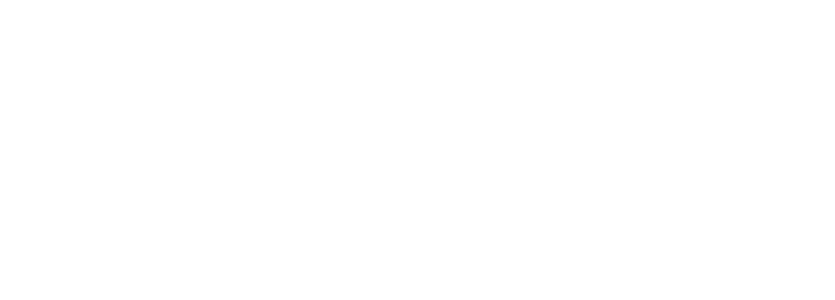
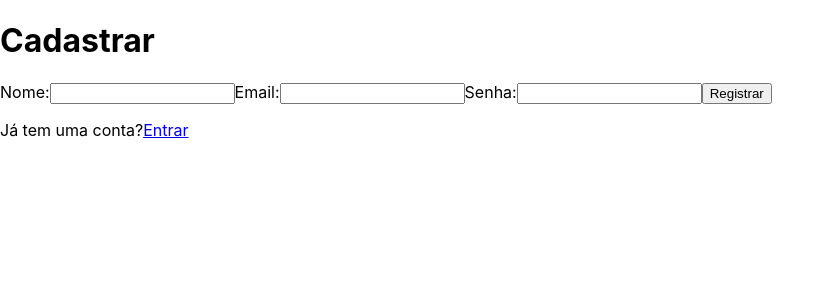
Before and after one commit to netrometro/UPE-2022.2-Equipe09, a React (Create React App) app in the folder web/app/: page /register in a window 1280 px wide. Before the commit this address had no page. Shown: the top 300 px of the page, without its empty margins (0-835 px from the left). Built offline with nearby package versions, Linux system fonts and the light colour scheme.

Commit message:
Configurando o app,js
Configurando o app.js para receber a rota que vai ter a tela de registro

```diff
--- a/web/app/src/components/Login/Login.js
+++ b/web/app/src/components/Login/Login.js
@@ -36,7 +36,7 @@ export function Login() {
                 </label>
                 <button type='submit'>Entrar</button>
                 <div>
-                    <p>Não tem uma conta?<a href='/'>Cadastrar-se</a></p>
+                    <p>Não tem uma conta? <a href='/register'>Cadastrar-se</a></p>
                 </div>
             </form>
             <p>{message}</p>
--- a/web/app/src/components/Register/Register.js
+++ b/web/app/src/components/Register/Register.js
@@ -41,7 +41,7 @@ export function Register() {
                 </label>
                 <button type='submit'>Registrar</button>
                 <div>
-                    <p>Já tem uma conta?<a href='/register'>Entrar</a></p>
+                    <p>Já tem uma conta?<a href='/'>Entrar</a></p>
                 </div>
             </form>
             <p>{message}</p>
--- a/web/app/src/components/Routes/Routes.js
+++ b/web/app/src/components/Routes/Routes.js
@@ -1,11 +1,13 @@
 import { BrowserRouter as Router, Routes, Route } from "react-router-dom";
 import { Login } from '../Login/Login';
+import { Register } from '../Register/Register';
 
 export function AppRouter() {
     return (
         <Router>
             <Routes>
                 <Route path="/" element={<Login/>}></Route>
+                <Route path="/register" element={<Register/>}></Route>
             </Routes>
         </Router>
     )
```
